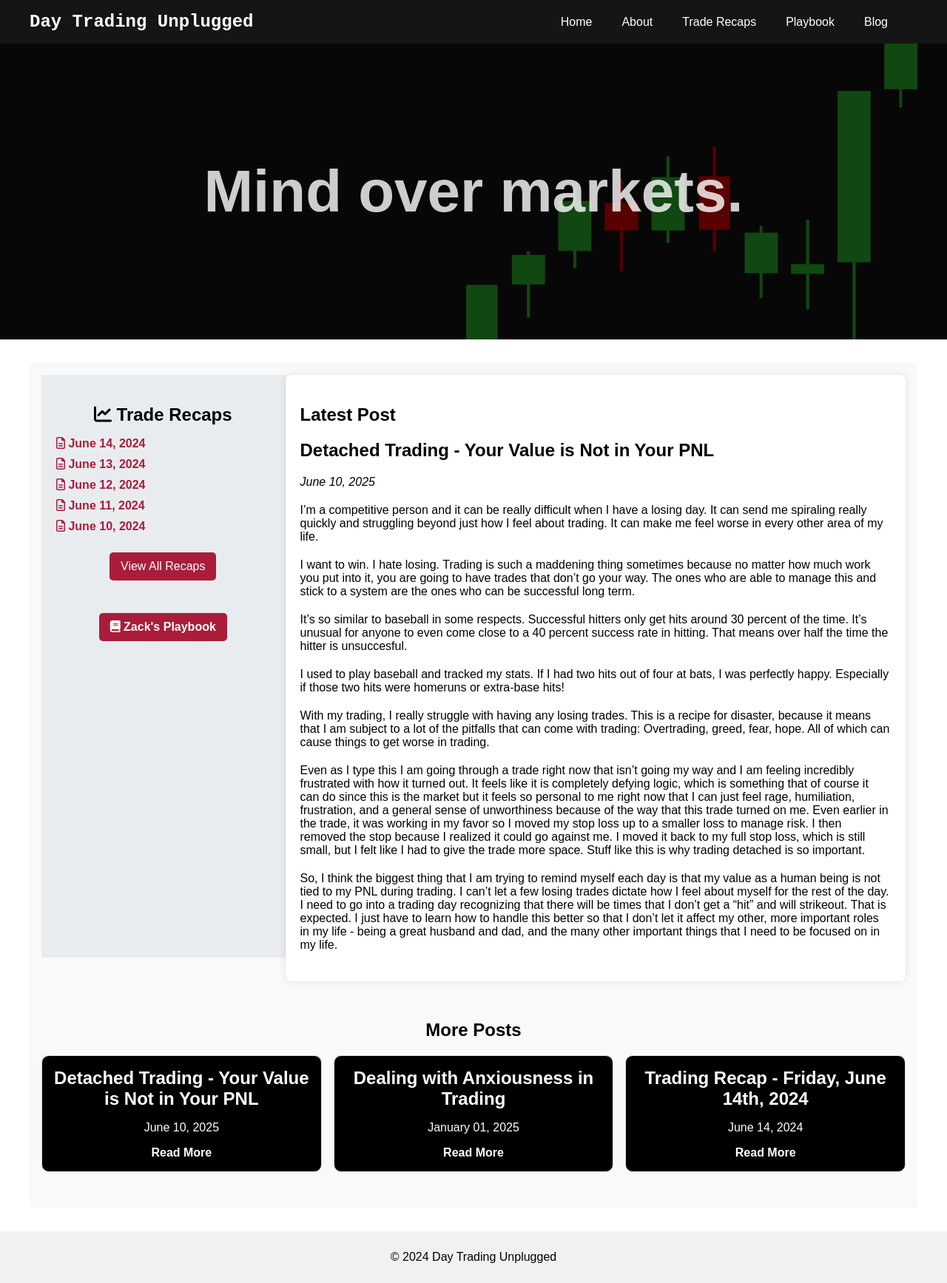
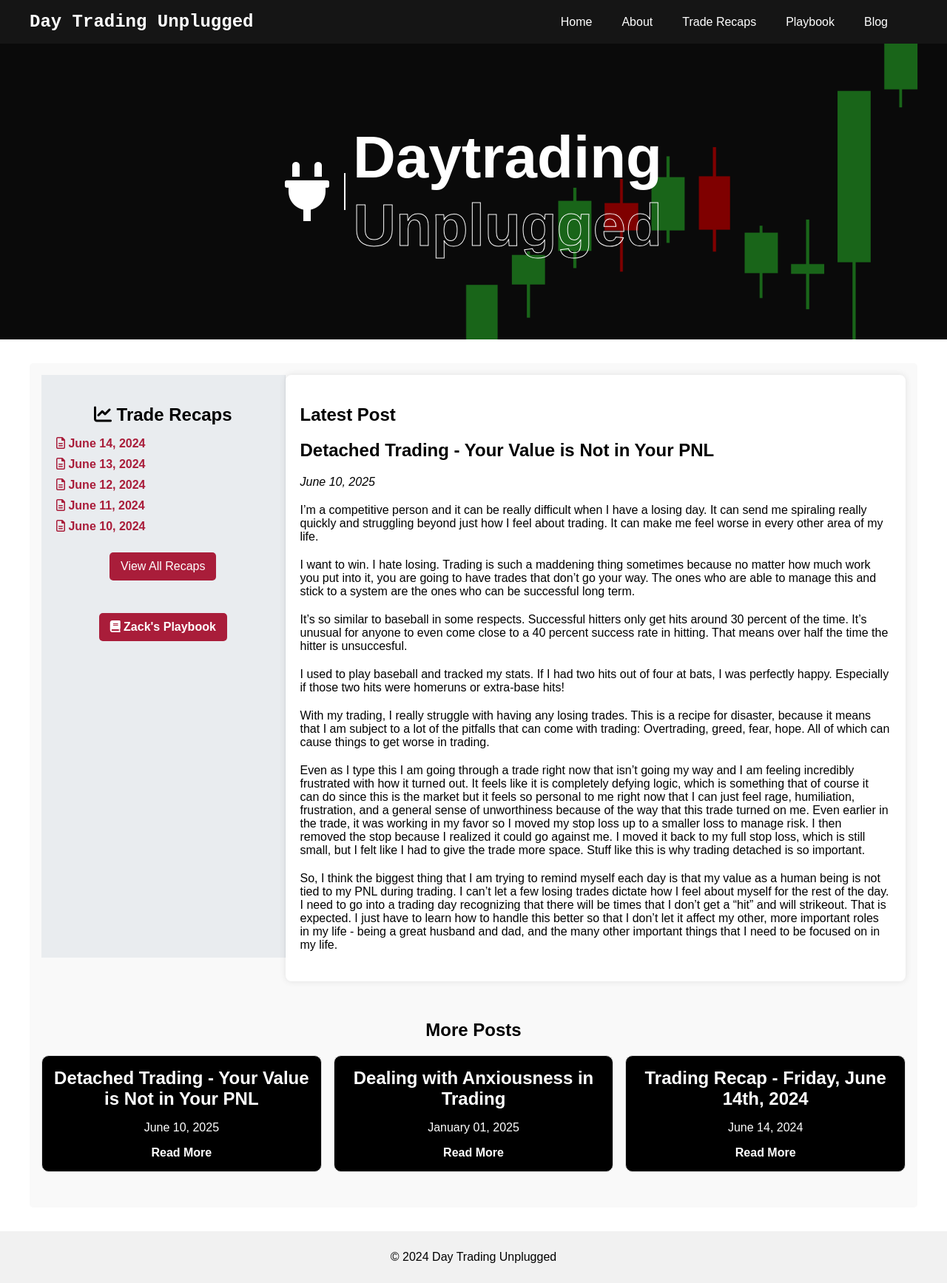
Before and after one commit to zackrylangford/daytrading-unplugged, a Jekyll site: the page built from index.html, in a window 1280 px wide. Shown: the whole page at 74% size. Built offline with Jekyll 4.4.1, drawn with Linux system fonts in a browser that asks for light colours; some web fonts are replaced; the list of posts is cut into pages by our own code.

Commit message:
updated the home page stying

```diff
--- a/_layouts/home.html
+++ b/_layouts/home.html
@@ -3,7 +3,16 @@ layout: default
 ---
 <div class="hero">
     <div class="hero-text">
-        <h1>Mind over markets.</h1>
+        <h1>
+            <span class="icon">
+                <i class="fas fa-plug"></i>
+            </span>
+            <span class="vertical-line"></span>
+            <span class="title">
+                <span class="filled-text">Daytrading</span>
+                <span class="outlined-text">Unplugged</span>
+            </span>
+        </h1>
     </div>
 </div>
 
--- a/assets/css/hero.css
+++ b/assets/css/hero.css
@@ -22,35 +22,56 @@
     z-index: 1; /* Ensure the overlay is behind the text */
 }
 
-.hero::after {
-    content: '';
-    position: absolute;
-    top: 0;
-    left: 0;
-    right: 0;
-    bottom: 0;
-    background: rgba(0, 0, 0, 0.3); /* Slightly less transparent black overlay */
-    z-index: 2; /* Ensure this overlay is above the first black overlay */
-}
-
 .hero-text {
     position: relative;
     z-index: 3; /* Ensure the text is above the overlays */
     padding: 20px;
     border-radius: 10px;
-    max-width: 80%; /* Limit the width of the text container */
     text-align: center; /* Center text within the container */
 }
 
 .hero h1 {
     font-size: 5em;
     margin: 0;
-    color: rgba(255, 255, 255, 0.8); /* Slightly transparent white text */
+    display: flex;
+    align-items: center;
+    justify-content: center;
 }
 
-.hero p {
-    font-size: 1em; /* Increase font size */
-    margin: 0;
+.icon {
+    display: flex;
+    align-items: center;
+    margin-right: 10px;
+}
+
+.icon img {
+    height: 50px; /* Adjust the size of the icon */
+    width: auto;
+}
+
+.vertical-line {
+    height: 50px; /* Same height as the icon */
+    width: 2px;
+    background-color: white; /* Adjust the color of the line */
+    margin: 0 10px;
+}
+
+.title {
+    display: flex;
+    flex-direction: column; /* Stack the words vertically */
+    align-items: center;
+}
+
+.filled-text {
+    font-size: 1em; /* Adjust the font size if needed */
+    color: white; /* Filled text color */
+}
+
+.outlined-text {
+    font-size: 1em; /* Adjust the font size if needed */
+    color: transparent; /* Make text transparent */
+    -webkit-text-stroke: 1px white; /* Outline color and thickness */
+    text-stroke: 1px white; /* For non-webkit browsers */
 }
 
 @media (max-width: 1000px) {
@@ -70,9 +91,19 @@
 
     .hero h1 {
         font-size: 3.5em; /* Decrease font size for mobile */
+        flex-direction: column; /* Stack elements vertically */
     }
 
-    .hero p {
-        font-size: 1em; /* Decrease font size for mobile */
+    .icon img,
+    .vertical-line {
+        height: 30px; /* Smaller size for mobile */
+    }
+
+    .vertical-line {
+        width: 1px; /* Thinner line for mobile */
+    }
+
+    .vertical-line {
+        display: none; /* Hide the vertical line on mobile */
     }
 }
```
